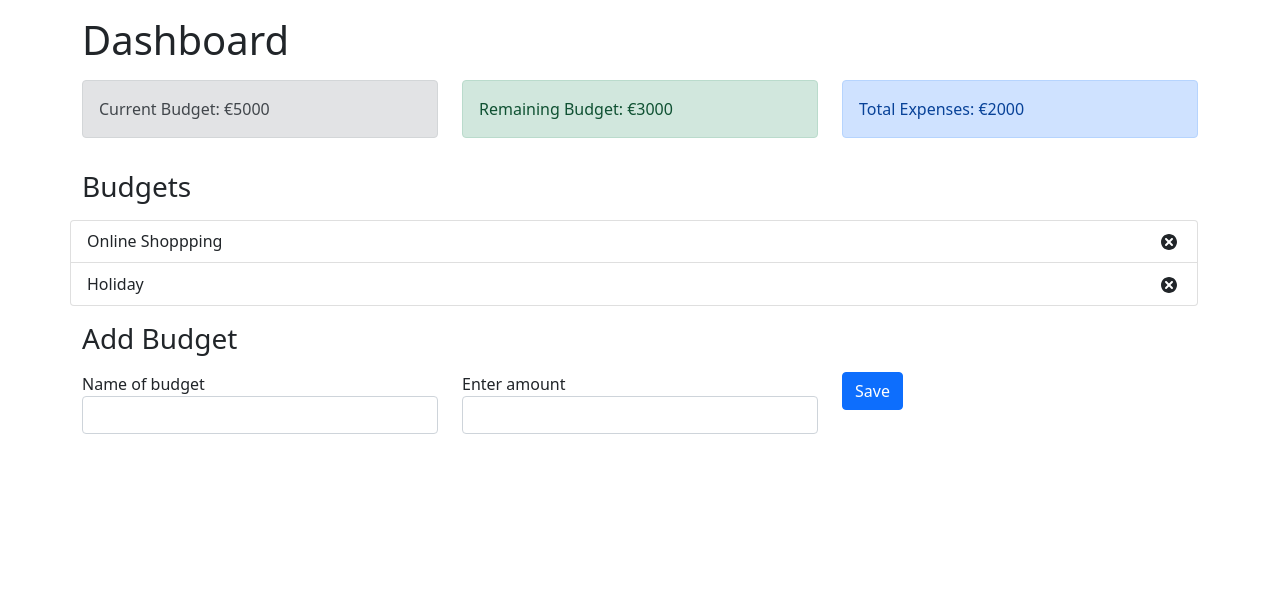
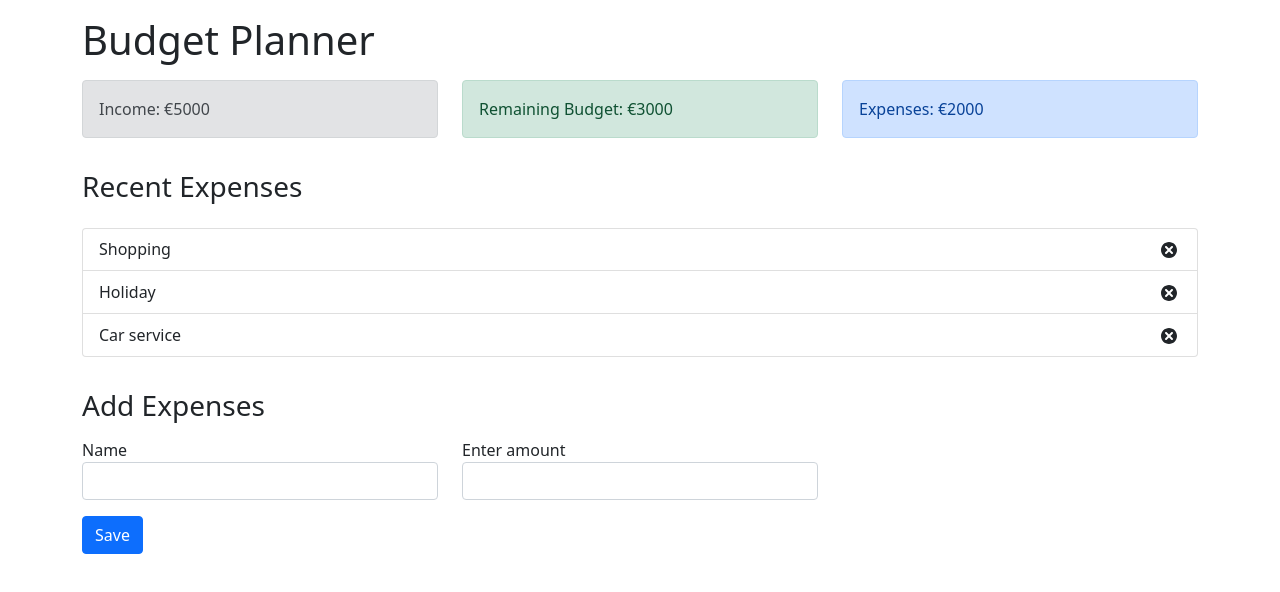
Before and after one commit to nickbalan/budget-planner-app, a React (Create React App) app: page / in a window 1280 px wide. Shown: the top 592 px of the page. Built offline with nearby package versions, Linux system fonts and the light colour scheme.

Commit message:
Added App initial expenses context. Fixed some bugs

```diff
--- a/src/App.js
+++ b/src/App.js
@@ -3,13 +3,15 @@ import 'bootstrap/dist/css/bootstrap.min.css';
 import Budget from './components/Budget';
 import RemainingBudget from './components/RemainingBudget';
 import TotalExpenses from './components/TotalExpenses';
-import Expenses from './components/Expenses';
-import AddBudget from './components/AddBudget';
+import ExpenseList from './components/ExpenseList';
+import AddExpenses from './components/AddExpenses';
+import { AppProvider } from './context/AppContext';
 
 const App = () => {
   return (
+    <AppProvider>
       <div className='container'>
-      <h1 className='mt-3'>Dashboard</h1>
+        <h1 className='mt-3'>Budget Planner</h1>
         <div className='row mt-3'>
           <div className='col-sm'>
             <Budget />
@@ -22,18 +24,21 @@ const App = () => {
           </div>
         </div>
         <div>
-        <h3 className='mt-3'>Budgets</h3>
-        <div className='row mt-3'>
-          <Expenses />
-        </div>
-      </div>
-      <h3 className='mt-3'>Add Budget</h3>
-      <div className='mt-3'>
+          <h3 className='mt-3'>Recent Expenses</h3>
+          <div className='row'>
             <div className='col-sm'>
-          <AddBudget />
+              <ExpenseList />
             </div>
           </div>
         </div>
+        <h3 className='mt-3'>Add Expenses</h3>
+        <div className='row mt-3'>
+          <div className='col-sm'>
+            <AddExpenses />
+          </div>
+        </div>
+      </div>
+    </AppProvider>
   );
 };
 
--- a/src/components/AddBudget.js
+++ b/src/components/AddExpenses.js
@@ -1,32 +1,34 @@
 import React from 'react';
 
-/* Sets a form for Budget entries */
-const AddBudget = () => {
+/* Sets a form for the Budget entries */
+const AddExpenses = () => {
   return (
     <form>
       <div className='row'>
-        <div className='col-sm'>
-          <label for='name-budget'>
-            Name of budget
+        <div className='col-sm col-lg-4'>
+          <label htmlFor='name'>
+            Name
           </label>
           <input
             required='required'
             type='text'
             className='form-control'
-            id='name-budget'
+            id='name'
           ></input>
         </div>
-        <div className='col-sm'>
-          <label for='enter-amount'>
+        <div className='col-sm col-lg-4'>
+          <label htmlFor='cost'>
             Enter amount
           </label>
           <input
             required='required'
             type='number'
             className='form-control'
-            id='enter-amount'
+            id='cost'
           ></input>
         </div>
+      </div>
+      <div className='row mt-3'>
         <div className='col-sm'>
           <button type='submit' className='btn btn-primary'>
             Save
@@ -34,7 +36,7 @@ const AddBudget = () => {
         </div>
       </div>
     </form>
-  )
-}
+  );
+};
 
-export default AddBudget;
+export default AddExpenses;
--- a/src/components/Budget.js
+++ b/src/components/Budget.js
@@ -1,9 +1,11 @@
-import React from 'react';
+import React, { useContext } from 'react';
+import { AppContext } from '../context/AppContext';
 
 const Budget = () => {
+  const { budget } = useContext(AppContext);
   return (
     <div className='alert alert-secondary'>
-      <span>Current Budget: €5000</span>
+      <span>Income: €{budget}</span>
     </div>
   )
 };
--- /dev/null
+++ b/src/components/ExpenseList.js
@@ -0,0 +1,21 @@
+import React, { useContext } from 'react';
+import ExpenseItem from './ExpenseItem';
+import { AppContext } from '../context/AppContext';
+
+const ExpenseList = () => {
+  const {expenses} = useContext(AppContext);
+
+  return (
+    <ul className='list-group mt-3 mb-3'>
+      {expenses.map((expense) => (
+        <ExpenseItem
+          id={expense.id}
+          name={expense.name}
+          cost={expense.cost}
+        />
+      ))}
+    </ul>
+  );
+};
+
+export default ExpenseList;
--- a/src/components/Expenses.js
+++ /dev/null
@@ -1,23 +0,0 @@
-import React from 'react';
-import ExpenseItem from './ExpenseItem';
-
-const Expenses = () => {
-  const expenses = [
-    { id: 123456789, name: 'Online Shoppping', cost: 500 },
-    { id: 123456790, name: 'Holiday', cost: 1500 }
-  ];
-
-  return (
-    <ul className='list-group'>
-      {expenses.map((expense) => (
-        <ExpenseItem
-          id={expense.id}
-          name={expense.name}
-          cost={expense.cost}
-        />
-      ))}
-    </ul>
-  );
-};
-
-export default Expenses;
--- a/src/components/TotalExpenses.js
+++ b/src/components/TotalExpenses.js
@@ -3,7 +3,7 @@ import React from 'react';
 const TotalExpenses = () => {
   return (
     <div className='alert alert-primary'>
-      <span>Total Expenses: €2000</span>
+      <span>Expenses: €2000</span>
     </div>
   );
 };
--- /dev/null
+++ b/src/context/AppContext.js
@@ -0,0 +1,40 @@
+import { createContext, useReducer } from "react";
+
+/* Updates the state based on the action */
+const AppReducer = (state, action) => {
+  switch (action.type) {
+    default:
+      return state;
+  }
+}
+
+/* Sets the initial state when the app is loaded */
+const initialState = {
+  budget: 5000,
+  expenses: [
+    { id: 12, name: 'Shopping', cost: 40 },
+    { id: 13, name: 'Holiday', cost: 500 },
+    { id: 13, name: 'Car service', cost: 50 },
+  ],
+};
+
+/* Creates the app context that our components imports and use to get the state */
+export const AppContext = createContext();
+
+/* The Provider wraps the components we want to give access to the state */
+/* Accepts the children, which are the nested(wrapped) components */
+export const AppProvider = (props) => {
+  /* Sets up the app state and takes a reducer and an initial state */
+  const [state, dispatch] = useReducer(AppReducer, initialState);
+
+  return (
+    <AppContext.Provider
+      value={{
+        budget: state.budget,
+        expenses: state.expenses,
+        dispatch,
+      }}
+    >
+      {props.children}
+    </AppContext.Provider>)
+};
```
Lines whose indentation alone changed are shown as unchanged.
